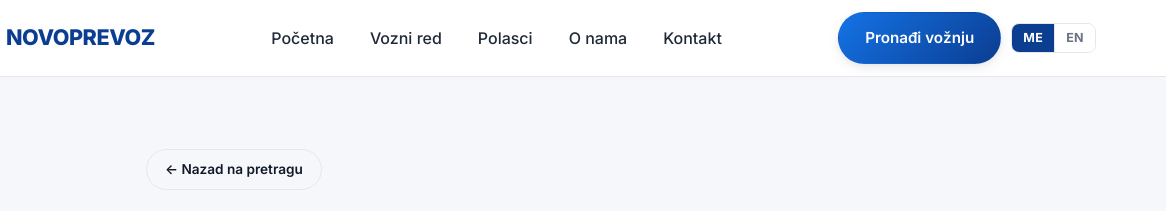
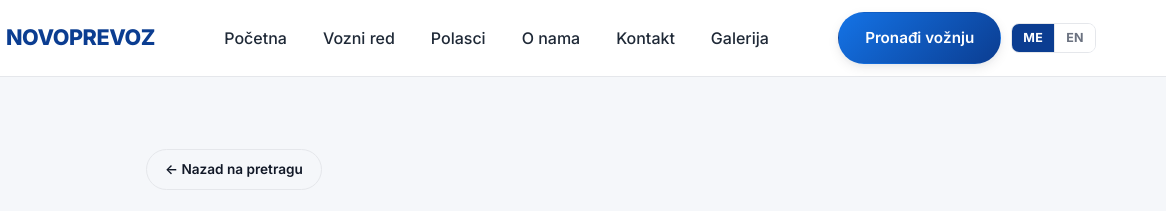
Before and after one commit to konatardanilo888-spec/Novoprevoz, a website: page public/voznja.html in a window 1280 px wide. Shown: the top 211 px of the page, 114-1280 px from the left. Drawn offline with Linux system fonts and the light colour scheme.

Commit message:
Update voznja.html

```diff
--- a/public/voznja.html
+++ b/public/voznja.html
@@ -27,6 +27,7 @@
         <a href="/polasci" data-i18n="nav.departures">Polasci</a>
         <a href="/o-nama" data-i18n="nav.about">O nama</a>
         <a href="/kontakt" data-i18n="nav.contact">Kontakt</a>
+        <a href="/galerija" data-i18n="nav.gallery">Galerija</a>
       </nav>
       <div class="header-actions">
         <a href="/polasci" class="btn btn-primary btn-primary-desktop" data-i18n="nav.findTrip">Pronađi vožnju</a>
@@ -40,6 +41,7 @@
     <a href="/polasci" data-i18n="nav.departures">Polasci</a>
     <a href="/o-nama" data-i18n="nav.about">O nama</a>
     <a href="/kontakt" data-i18n="nav.contact">Kontakt</a>
+    <a href="/galerija" data-i18n="nav.gallery">Galerija</a>
     <a href="/polasci" class="btn btn-primary btn-block" data-i18n="nav.findTrip">Pronađi vožnju</a>
   </nav>
 
```
